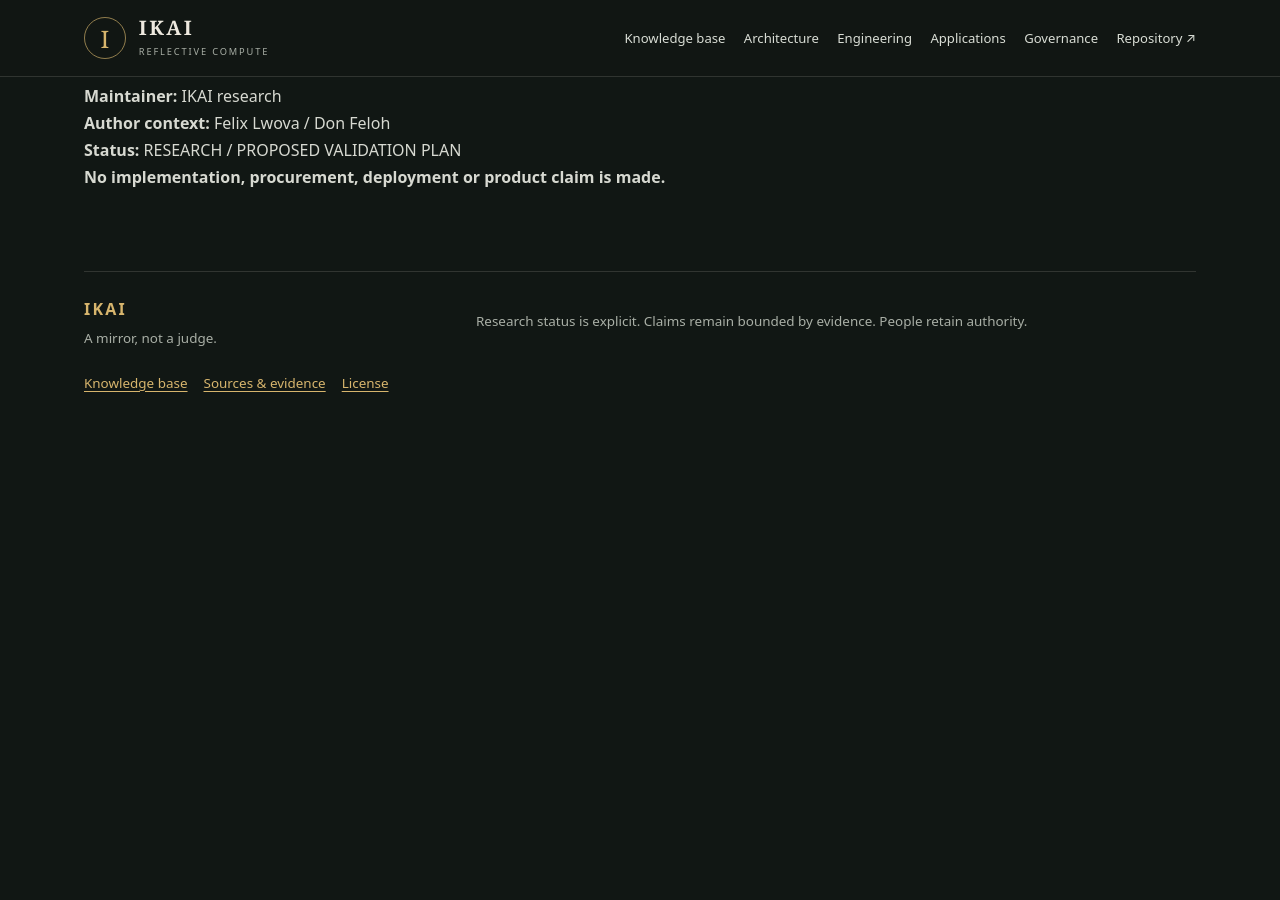
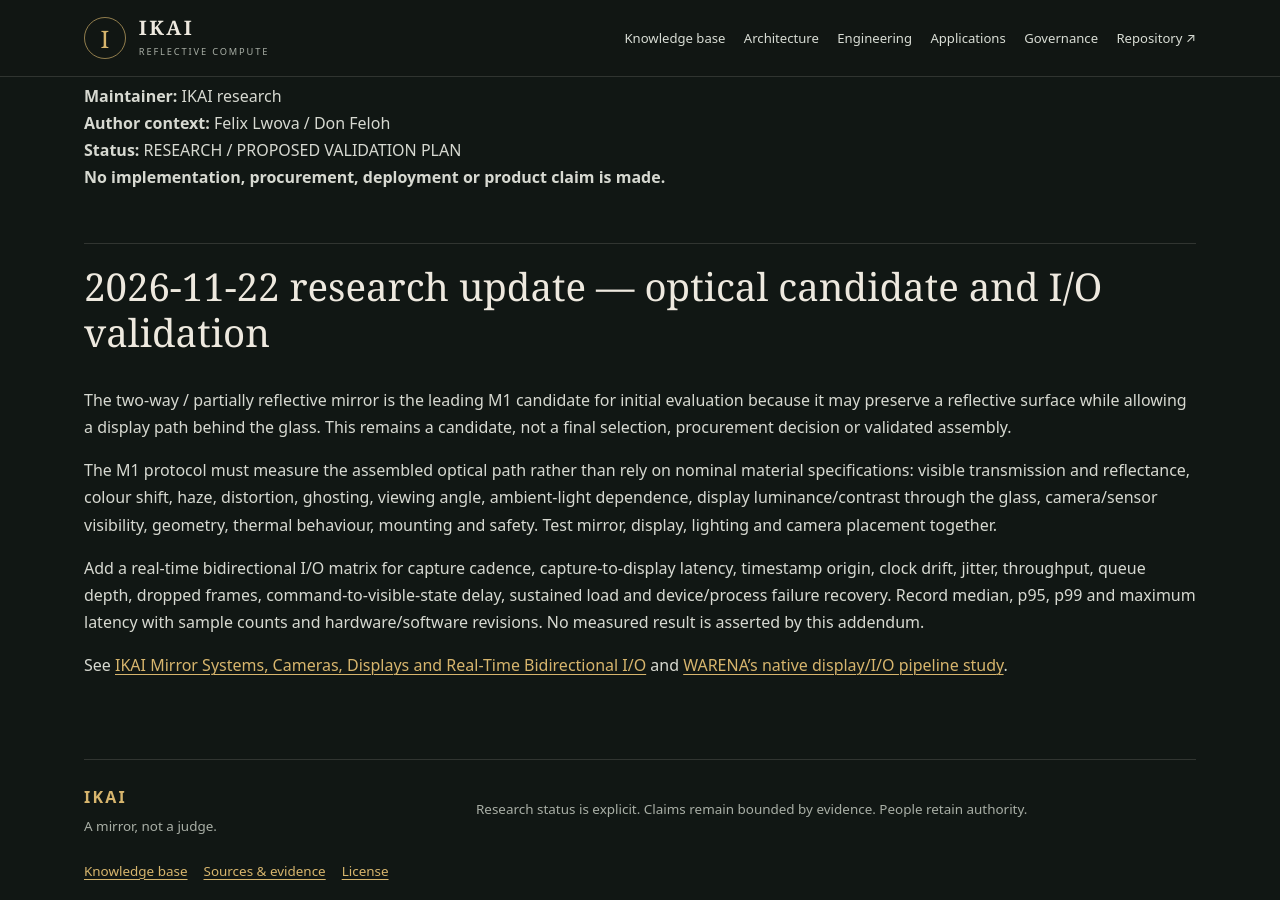
Before and after one commit to donfelohke/Ikai, a Jekyll site: the page built from docs/IKAI-MIRROR-M1-ENGINEERING-VALIDATION-2026-11-18.md, in a window 1280 px wide and 900 px high, scrolled down 13739 px. Built offline with Jekyll 4.4.1, drawn with Linux system fonts in a browser that asks for light colours; our own code applies the rules of GitHub Pages for plain Markdown files; before the commit the page ends 14197 px from its top, so only the background shows below that.

Commit message:
docs: extend M1 validation with mirror and real-time IO candidate tests

```diff
--- a/docs/IKAI-MIRROR-M1-ENGINEERING-VALIDATION-2026-11-18.md
+++ b/docs/IKAI-MIRROR-M1-ENGINEERING-VALIDATION-2026-11-18.md
@@ -394,3 +394,14 @@ A successful M1 demonstrator does not establish a released IKAI product, clinica
 **Author context:** Felix Lwova / Don Feloh
 **Status:** RESEARCH / PROPOSED VALIDATION PLAN
 **No implementation, procurement, deployment or product claim is made.**
+
+
+## 2026-11-22 research update — optical candidate and I/O validation
+
+The two-way / partially reflective mirror is the leading M1 candidate for initial evaluation because it may preserve a reflective surface while allowing a display path behind the glass. This remains a candidate, not a final selection, procurement decision or validated assembly.
+
+The M1 protocol must measure the assembled optical path rather than rely on nominal material specifications: visible transmission and reflectance, colour shift, haze, distortion, ghosting, viewing angle, ambient-light dependence, display luminance/contrast through the glass, camera/sensor visibility, geometry, thermal behaviour, mounting and safety. Test mirror, display, lighting and camera placement together.
+
+Add a real-time bidirectional I/O matrix for capture cadence, capture-to-display latency, timestamp origin, clock drift, jitter, throughput, queue depth, dropped frames, command-to-visible-state delay, sustained load and device/process failure recovery. Record median, p95, p99 and maximum latency with sample counts and hardware/software revisions. No measured result is asserted by this addendum.
+
+See [IKAI Mirror Systems, Cameras, Displays and Real-Time Bidirectional I/O](IKAI-REALTIME-BIDIRECTIONAL-IO-AND-MIRROR-SYSTEMS-2026-11-22.md) and [WARENA's native display/I/O pipeline study](https://github.com/donfelohke/WARENA/blob/main/docs/REALTIME-BIDIRECTIONAL-IO-AND-DISPLAY-PIPELINES-2026-11-22.md).
```
